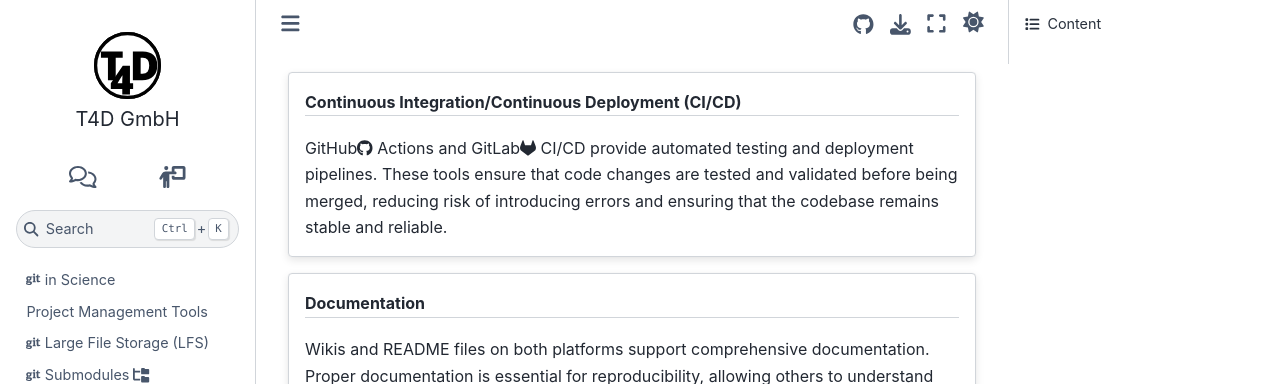
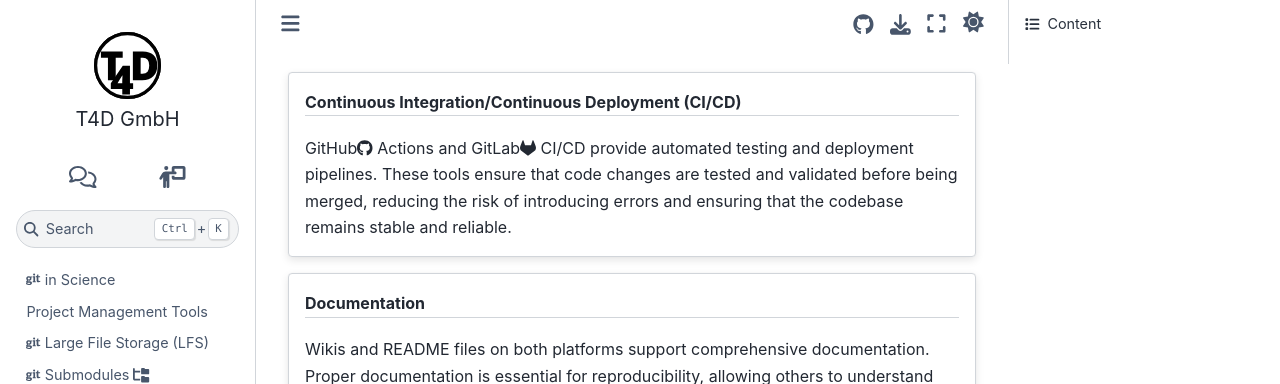
Before and after one commit to t4d-gmbh/git-and-science, a Sphinx documentation site: the page built from source/content/project_mgmt_tools/key_features_and_benefits_2.md, in a window 1280 px wide. Shown: the top 384 px of the page. Built offline with Sphinx 7.4.7 and the Sphinx Book theme 1.1.4, drawn with Linux system fonts in a browser that asks for light colours; the version number could not be read and is left out.

Commit message:
corrected minor grammatical errors and improved clarity in documentation

```diff
--- a/source/content/project_mgmt_tools/key_features_and_benefits_2.md
+++ b/source/content/project_mgmt_tools/key_features_and_benefits_2.md
@@ -4,9 +4,9 @@
 
 ### Continuous Integration/Continuous Deployment (CI/CD)
 {% if page %}
-GitHub<i class="fab fa-github"></i> Actions and GitLab<i class="fab fa-gitlab"></i> CI/CD provide automated testing and deployment pipelines. These tools ensure that code changes are tested and validated before being merged, reducing risk of introducing errors and ensuring that the codebase remains stable and reliable.
+GitHub<i class="fab fa-github"></i> Actions and GitLab<i class="fab fa-gitlab"></i> CI/CD provide automated testing and deployment pipelines. These tools ensure that code changes are tested and validated before being merged, reducing the risk of introducing errors and ensuring that the codebase remains stable and reliable.
 {% else %}
-Automated testing and deployment pipelines reduce risk of errors and ensure codebase stability.
+Automated testing and deployment pipelines reduce the risk of errors and ensure codebase stability.
 {% endif %}
 :::
 
```
Also changed, not shown: source/content/intro/historical_perspective.md (+1 -1 lines), source/content/project_mgmt_tools/key_features_and_benefits.md (+1 -1 lines).
